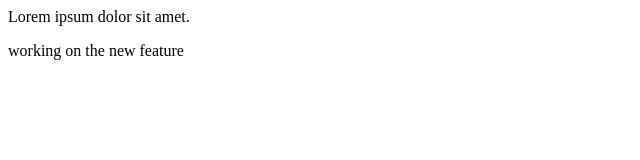
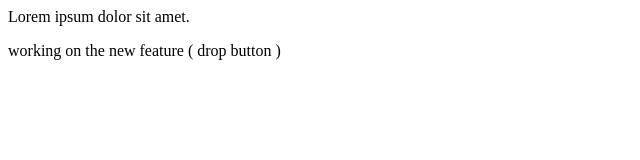
Before and after one commit to Sivasai1810/localrepo, a plain HTML site: page index.html in a window 1280 px wide. Shown: the full height of the page, 0-640 px from the left. Drawn offline with Linux system fonts and the light colour scheme.

Commit message:
added new feature

```diff
--- a/index.html
+++ b/index.html
@@ -1,3 +1,3 @@
 
 <p> Lorem ipsum dolor sit amet.</p>
-<p> working on the new feature</p>
+<p> working on the new feature ( drop button )</p>
```
